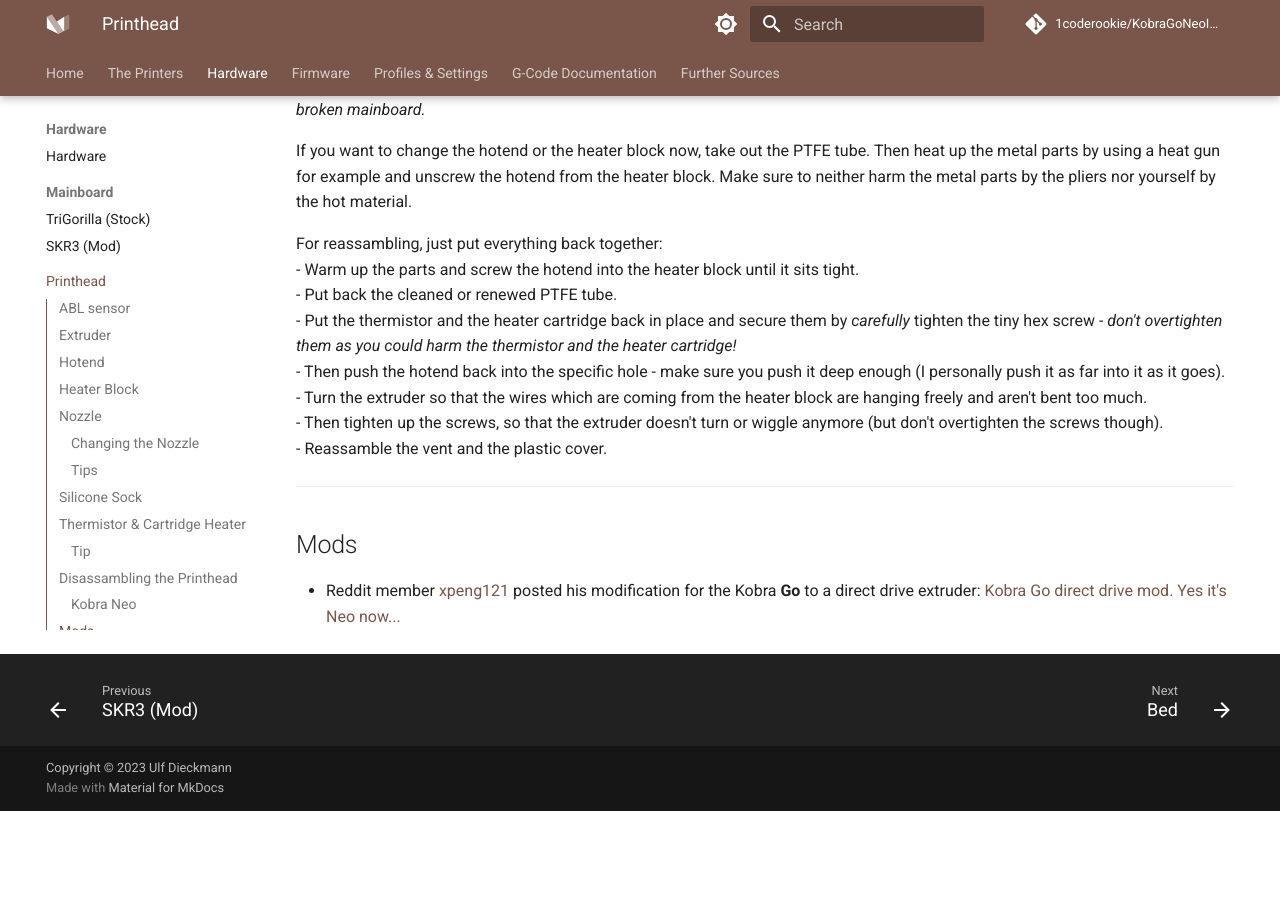
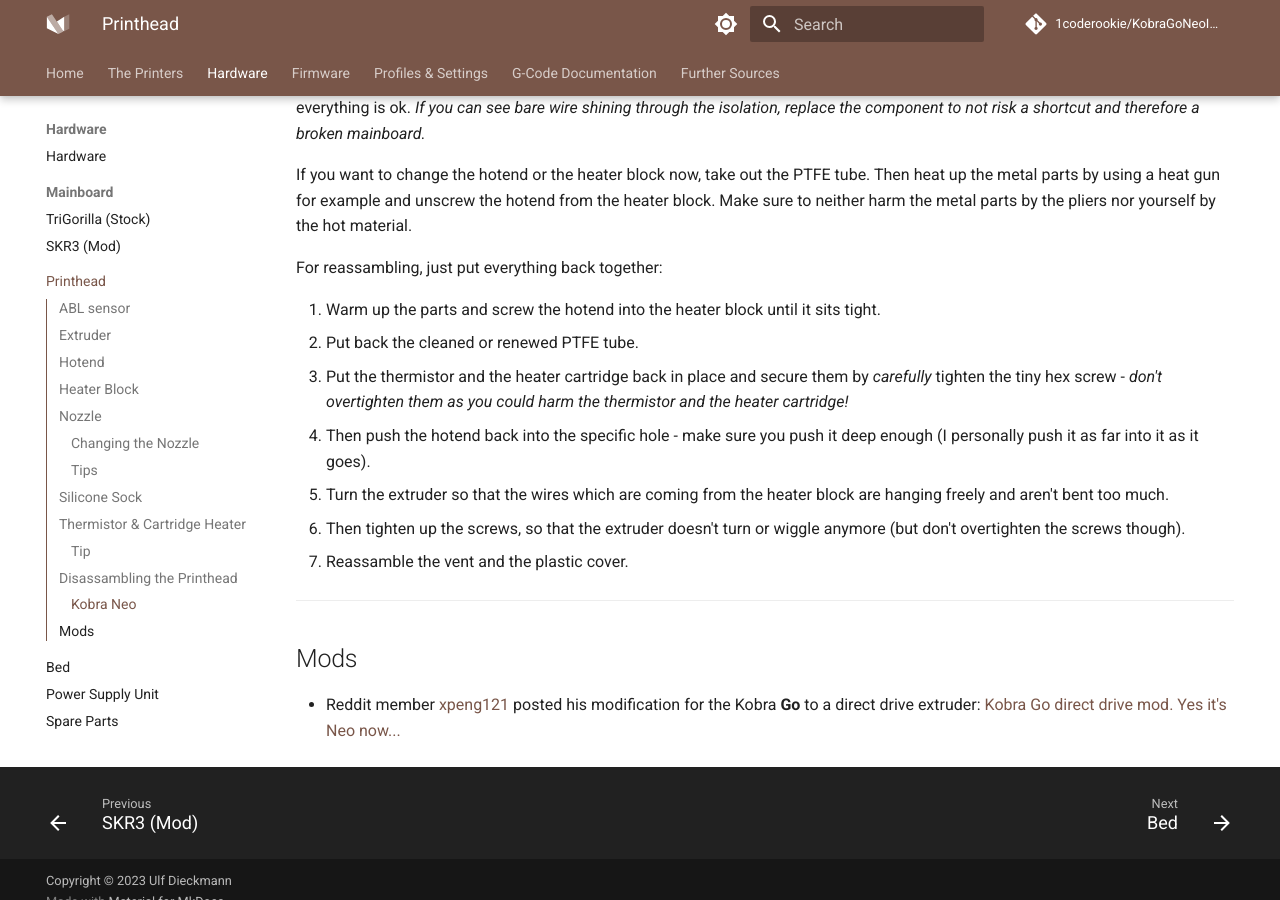
Before and after one commit to 1coderookie/KobraGoNeoInsights, an MkDocs documentation site: the page built from docs/hardware/printhead.md, in a window 1280 px wide and 900 px high, scrolled down 10588 px. Built offline with MkDocs 1.6.1 and Material for MkDocs 9.7.7, drawn with Linux system fonts in a browser that asks for light colours; comment, search, counter and statistics services are not loaded; before the commit the page ends 11399 px from its top, so only the background shows below that; some of the changed lines change nothing that is shown.

Commit message:
Update printhead.md

```diff
--- a/docs/hardware/printhead.md
+++ b/docs/hardware/printhead.md
@@ -75,6 +75,7 @@
 When it comes down to choose the right nozzle size, it all depends on what you want to print and how detailed it should be. The standard size of 0.4mm the printers come with is a good starting point. But you may find yourself in the situation that you want to print more detailed objects or objects which should be more sturdy or where it doesn't matter if the surface doesn't look as clean and flat as possible, so you probably should adjust the size and switch to a smaller oder bigger diameter like 0.2-0.3mm for detailed objects and 0.6mm for the 'rougher' prints. Keep in mind though that the printing time increases by choosing a smaller diameter and it decreases when you are using a bigger diameter. Search the web for more specific informations about finding and choosing the right nozzle size for your project.
 
 In case you're using *Cura* as a slicer, make sure you update to the current version v5.x (Note: It doesn't run at Ubuntu versions below 20.x though) as it uses the new Arachne engine and offers better quality as a result of that. In case you never heard of that, I recommend to watch the following videos from [Thomas Sanladerer](https://www.youtube.com/channel/UCb8Rde3uRL1ohROUVg46h1A) or read the articles at his page [https://toms3d.org/](https://toms3d.org/) where he shows the result of using a 0.6mm nozzle with Cura v5.x comparing to a 0.4 nozzle using Cura 4.x - you barely can see a difference.
+
 - [Video: 0.4mm nozzles just became obsolete](https://www.youtube.com/watch?v=WgXM2zPusXo)
   [Article: 0.4mm nozzles just became obsolete](https://toms3d.org/2022/07/28/arachne-in-prusaslicer-0-4mm-nozzles-just-became-obsolete/)
 - [Video: Get the benefits of a 0.6mm nozzle with a 0.4?](https://www.youtube.com/watch?v=nmigF5qyJ4M)
@@ -155,13 +156,14 @@
 If you want to change the hotend or the heater block now, take out the PTFE tube. Then heat up the metal parts by using a heat gun for example and unscrew the hotend from the heater block. Make sure to neither harm the metal parts by the pliers nor yourself by the hot material.
 
 For reassambling, just put everything back together:
-- Warm up the parts and screw the hotend into the heater block until it sits tight.
-- Put back the cleaned or renewed PTFE tube.
-- Put the thermistor and the heater cartridge back in place and secure them by *carefully* tighten the tiny hex screw - *don't overtighten them as you could harm the thermistor and the heater cartridge!*
-- Then push the hotend back into the specific hole - make sure you push it deep enough (I personally push it as far into it as it goes).
-- Turn the extruder so that the wires which are coming from the heater block are hanging freely and aren't bent too much.
-- Then tighten up the screws, so that the extruder doesn't turn or wiggle anymore (but don't overtighten the screws though).
-- Reassamble the vent and the plastic cover.
+
+1. Warm up the parts and screw the hotend into the heater block until it sits tight.
+2. Put back the cleaned or renewed PTFE tube.
+3. Put the thermistor and the heater cartridge back in place and secure them by *carefully* tighten the tiny hex screw - *don't overtighten them as you could harm the thermistor and the heater cartridge!*
+4. Then push the hotend back into the specific hole - make sure you push it deep enough (I personally push it as far into it as it goes).
+5. Turn the extruder so that the wires which are coming from the heater block are hanging freely and aren't bent too much.
+6. Then tighten up the screws, so that the extruder doesn't turn or wiggle anymore (but don't overtighten the screws though).
+7. Reassamble the vent and the plastic cover.
 
 ---
 
```
